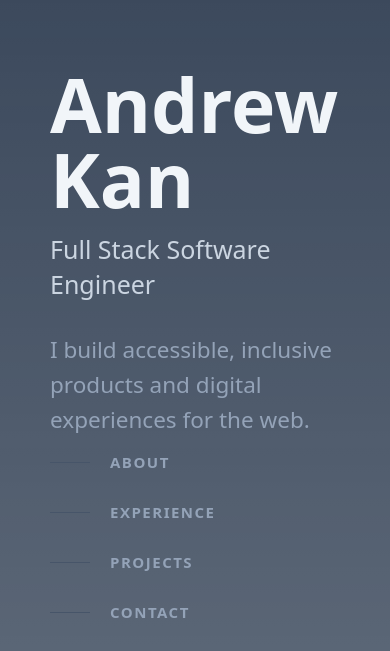
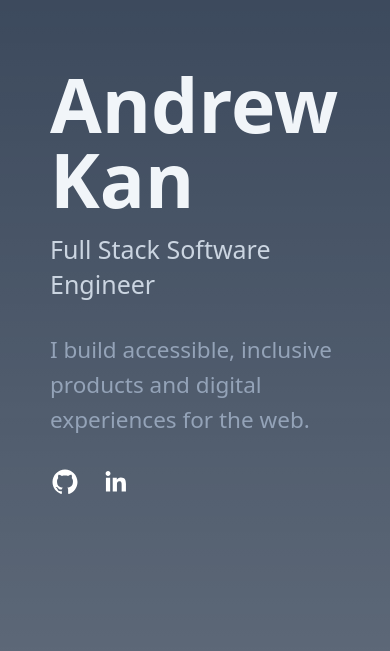
Before and after one commit to AndrewK09/portfolio, a Next.js app: page / in a window 390 px wide. Shown: the part 193-844 px from the top of the page. Built offline with nearby package versions, Linux system fonts and the light colour scheme.

Commit message:
Only show navbar on large screen

```diff
--- a/components/Navbar.tsx
+++ b/components/Navbar.tsx
@@ -17,7 +17,7 @@ const navbarLinks = ['about', 'experience', 'projects', 'contact'];
 
 const Navbar = () => {
   return (
-    <nav className="flex">
+    <nav className="hidden lg:block">
       <ul>
         {navbarLinks.map((link) => (
           <li key={link}>
```
